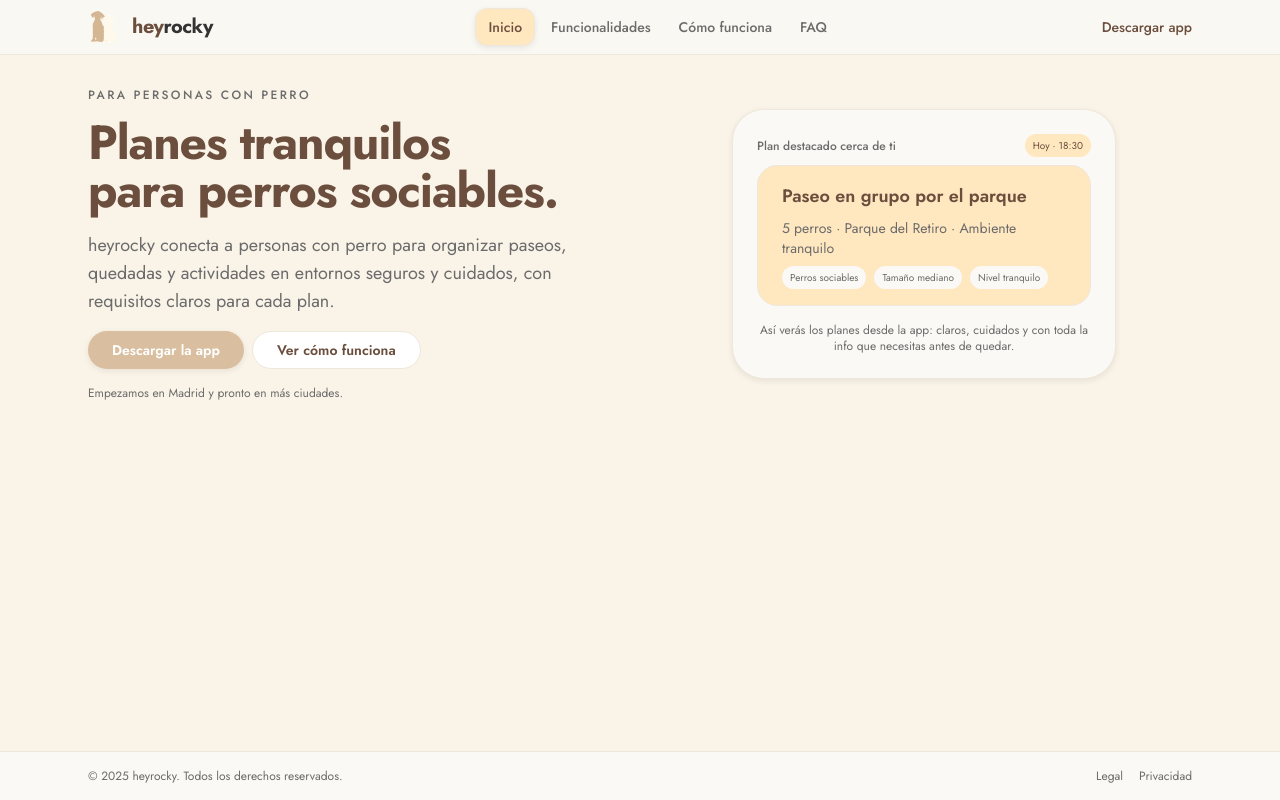
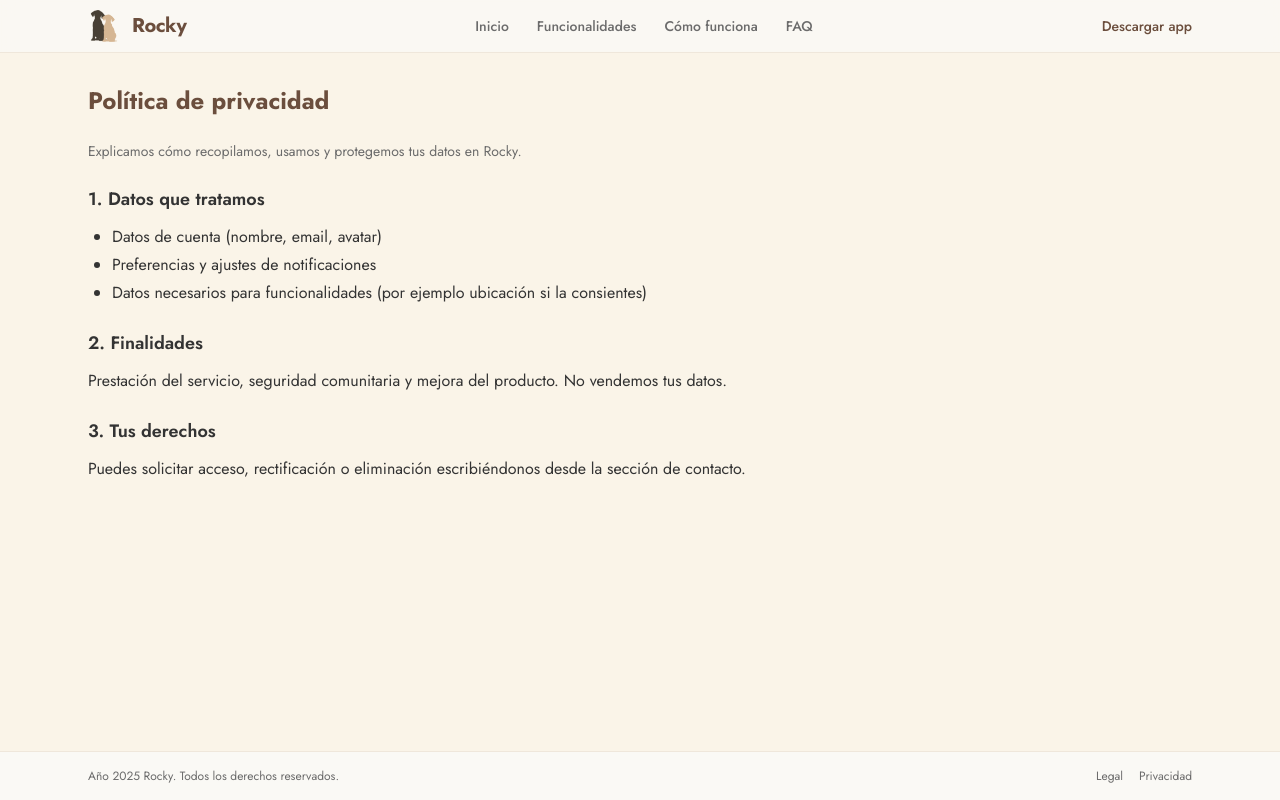
Before and after one commit to adrides/Website, a React (Vite) app: page /privacy in a window 1280 px wide. Before the commit this address led to /. Built offline with nearby package versions, Linux system fonts and the light colour scheme.

Commit message:
20251116 Rocky website add logo

```diff
--- a/index.html
+++ b/index.html
@@ -2,7 +2,7 @@
 <html lang="en">
   <head>
     <meta charset="UTF-8" />
-    <link rel="icon" type="image/svg+xml" href="/vite.svg" />
+    <link rel="icon" type="image/png" href="/rocky3.png" />
     <meta name="viewport" content="width=device-width, initial-scale=1.0" />
     <title>rocky-website</title>
     <link rel="preconnect" href="https://fonts.googleapis.com" />
--- a/src/App.tsx
+++ b/src/App.tsx
@@ -4,6 +4,8 @@ import { HomePage } from "./pages/HomePage";
 import { FeaturesPage } from "./pages/FeaturesPage";
 import { HowItWorksPage } from "./pages/HowItWorksPage";
 import { FaqPage } from "./pages/FaqPage";
+import { LegalPage } from "./pages/LegalPage";
+import { PrivacyPage } from "./pages/PrivacyPage";
 
 function App() {
   return (
@@ -13,6 +15,8 @@ function App() {
         <Route path="/features" element={<FeaturesPage />} />
         <Route path="/how-it-works" element={<HowItWorksPage />} />
         <Route path="/faq" element={<FaqPage />} />
+        <Route path="/legal" element={<LegalPage />} />
+        <Route path="/privacy" element={<PrivacyPage />} />
         {/* fallback */}
         <Route path="*" element={<Navigate to="/" replace />} />
       </Routes>
--- a/src/components/Layout.tsx
+++ b/src/components/Layout.tsx
@@ -1,8 +1,10 @@
+/* eslint-disable @typescript-eslint/no-unused-vars */
 import type { ReactNode } from "react";
 import { Link, NavLink } from "react-router-dom";
 import { useState } from "react";
-import Rocky1 from "../assets/Rocky1.png";
-import Rocky2 from "../assets/Rocky2.png";
+// import Rocky1 from "../assets/Rocky1.png";
+// import Rocky2 from "../assets/Rocky2.png";
+import Rocky3 from "../assets/Rocky3.png";
 
 const baseLink =
   "px-3 py-2 rounded-rockySm text-sm font-medium transition-colors";
@@ -11,13 +13,16 @@ const inactiveLink =
 const activeLink =
   "bg-rocky-card text-rocky-primary shadow-rockyCard border border-rocky-border";
 
-const mobileLinkBase = "block px-rockyMd py-rockySm text-base font-medium transition-colors rounded-rockySm";
-const mobileInactive = "text-rocky-textMuted hover:bg-rocky-card hover:text-rocky-text";
-const mobileActive = "bg-rocky-card text-rocky-primary border border-rocky-border";
+const mobileLinkBase =
+  "block px-rockyMd py-rockySm text-base font-medium transition-colors rounded-rockySm";
+const mobileInactive =
+  "text-rocky-textMuted hover:bg-rocky-card hover:text-rocky-text";
+const mobileActive =
+  "bg-rocky-card text-rocky-primary border border-rocky-border";
 
 export function Layout({ children }: { children: ReactNode }) {
   const [isMobileMenuOpen, setIsMobileMenuOpen] = useState(false);
-  const logo = Rocky2; // swap to Rocky1 if you prefer the lighter palette
+  const logo = Rocky3; // swap to Rocky1 if you prefer the lighter palette
 
   const toggleMobileMenu = () => setIsMobileMenuOpen(!isMobileMenuOpen);
   const closeMobileMenu = () => setIsMobileMenuOpen(false);
@@ -28,9 +33,13 @@ export function Layout({ children }: { children: ReactNode }) {
       <header className="border-b border-rocky-border bg-rocky-navigator/80 backdrop-blur sticky top-0 z-50">
         <div className="mx-auto max-w-6xl px-rockyLg py-rockySm flex items-center justify-between">
           <Link to="/" className="flex items-center gap-3">
-            <img src={logo} alt="heyrocky logo" className="h-8 w-auto select-none" />
+            <img
+              src={logo}
+              alt="heyrocky logo"
+              className="h-8 w-auto select-none"
+            />
             <span className="text-xl font-bold tracking-tight text-rocky-primary">
-              hey<strong className="text-rocky-text">rocky</strong>
+              Rocky
             </span>
           </Link>
 
@@ -79,12 +88,32 @@ export function Layout({ children }: { children: ReactNode }) {
               aria-label="Toggle menu"
             >
               {isMobileMenuOpen ? (
-                <svg className="w-6 h-6" fill="none" stroke="currentColor" viewBox="0 0 24 24">
-                  <path strokeLinecap="round" strokeLinejoin="round" strokeWidth={2} d="M6 18L18 6M6 6l12 12" />
+                <svg
+                  className="w-6 h-6"
+                  fill="none"
+                  stroke="currentColor"
+                  viewBox="0 0 24 24"
+                >
+                  <path
+                    strokeLinecap="round"
+                    strokeLinejoin="round"
+                    strokeWidth={2}
+                    d="M6 18L18 6M6 6l12 12"
+                  />
                 </svg>
               ) : (
-                <svg className="w-6 h-6" fill="none" stroke="currentColor" viewBox="0 0 24 24">
-                  <path strokeLinecap="round" strokeLinejoin="round" strokeWidth={2} d="M4 6h16M4 12h16M4 18h16" />
+                <svg
+                  className="w-6 h-6"
+                  fill="none"
+                  stroke="currentColor"
+                  viewBox="0 0 24 24"
+                >
+                  <path
+                    strokeLinecap="round"
+                    strokeLinejoin="round"
+                    strokeWidth={2}
+                    d="M4 6h16M4 12h16M4 18h16"
+                  />
                 </svg>
               )}
             </button>
@@ -99,58 +128,33 @@ export function Layout({ children }: { children: ReactNode }) {
         </div>
 
         {/* Mobile Navigation Menu */}
+      </header>
 {isMobileMenuOpen && (
-          <div className="md:hidden border-t border-rocky-border bg-rocky-navigator">
-            <nav className="px-rockyLg py-rockyMd space-y-1">
-              <NavLink
-                to="/"
-                end
-                onClick={closeMobileMenu}
-                className={({ isActive }) =>
-                  `${mobileLinkBase} ${isActive ? mobileActive : mobileInactive}`
-                }
-              >
+  <div className="md:hidden fixed inset-0 z-[60]">
+    <div className="absolute inset-0 bg-black/40" onClick={closeMobileMenu} aria-hidden />
+    <div className="absolute right-0 top-0 h-full w-80 max-w-[85%] bg-rocky-navigator border-l border-rocky-border shadow-2xl">
+      <nav className="px-rockyLg py-rockyMd space-y-1 overflow-y-auto h-full">
+        <NavLink to="/" end onClick={closeMobileMenu} className={({ isActive }) => `${mobileLinkBase} ${isActive ? mobileActive : mobileInactive}`}>
           Inicio
         </NavLink>
-              <NavLink
-                to="/features"
-                onClick={closeMobileMenu}
-                className={({ isActive }) =>
-                  `${mobileLinkBase} ${isActive ? mobileActive : mobileInactive}`
-                }
-              >
+        <NavLink to="/features" onClick={closeMobileMenu} className={({ isActive }) => `${mobileLinkBase} ${isActive ? mobileActive : mobileInactive}`}>
           Funcionalidades
         </NavLink>
-              <NavLink
-                to="/how-it-works"
-                onClick={closeMobileMenu}
-                className={({ isActive }) =>
-                  `${mobileLinkBase} ${isActive ? mobileActive : mobileInactive}`
-                }
-              >
+        <NavLink to="/how-it-works" onClick={closeMobileMenu} className={({ isActive }) => `${mobileLinkBase} ${isActive ? mobileActive : mobileInactive}`}>
           Cómo funciona
         </NavLink>
-              <NavLink
-                to="/faq"
-                onClick={closeMobileMenu}
-                className={({ isActive }) =>
-                  `${mobileLinkBase} ${isActive ? mobileActive : mobileInactive}`
-                }
-              >
+        <NavLink to="/faq" onClick={closeMobileMenu} className={({ isActive }) => `${mobileLinkBase} ${isActive ? mobileActive : mobileInactive}`}>
           FAQ
         </NavLink>
         <div className="pt-rockyMd">
-                <a
-                  href="#"
-                  className="block w-full text-center px-rockyLg py-rockySm rounded-rockyLg bg-rocky-primary text-white font-semibold shadow-rockyCard hover:opacity-90 transition-opacity"
-                >
+          <a href="#" className="block w-full text-center px-rockyLg py-rockySm rounded-rockyLg bg-rocky-primary text-white font-semibold shadow-rockyCard hover:opacity-90 transition-opacity">
             Descargar app
           </a>
         </div>
       </nav>
     </div>
+  </div>
 )}
-      </header>
 
       {/* MAIN */}
       {/* MAIN: ocupa todo el espacio libre */}
@@ -164,7 +168,7 @@ export function Layout({ children }: { children: ReactNode }) {
       <footer className="border-t border-rocky-border mt-rockyXl bg-rocky-navigator">
         <div className="mx-auto max-w-6xl px-rockyLg py-rockyMd flex flex-col md:flex-row items-center justify-between gap-4 text-xs text-rocky-textMuted">
           <p className="flex items-center gap-2">
-            © {new Date().getFullYear()} heyrocky. Todos los derechos
+            Año {new Date().getFullYear()} Rocky. Todos los derechos
             reservados.
           </p>
           <div className="flex gap-4">
--- a/src/pages/FeaturesPage.tsx
+++ b/src/pages/FeaturesPage.tsx
@@ -32,7 +32,7 @@ export function FeaturesPage() {
           Todo pensado para planes tranquilos y cuidados.
         </h2>
         <p className="text-rocky-textMuted text-base">
-          heyrocky nace para hacer más fácil organizar paseos y quedadas con tu
+          Rocky nace para hacer más fácil organizar paseos y quedadas con tu
           perro, con toda la información importante visible desde el primer
           momento.
         </p>
--- a/src/pages/HomePage.tsx
+++ b/src/pages/HomePage.tsx
@@ -14,7 +14,7 @@ export function HomePage() {
         </h1>
 
         <p className="text-rocky-textMuted text-lg max-w-xl">
-          heyrocky conecta a personas con perro para organizar paseos, quedadas y
+          Rocky conecta a personas con perro para organizar paseos, quedadas y
           actividades en entornos seguros y cuidados, con requisitos claros para
           cada plan.
         </p>
--- a/src/pages/HowItWorksPage.tsx
+++ b/src/pages/HowItWorksPage.tsx
@@ -32,7 +32,7 @@ export function HowItWorksPage() {
           Diseñado para organizar planes en minutos, no en horas.
         </h2>
         <p className="text-rocky-textMuted text-base">
-          Desde el primer paso hasta el momento de quedar en el parque, heyrocky
+          Desde el primer paso hasta el momento de quedar en el parque, Rocky
           te acompaña con un flujo sencillo y claro.
         </p>
       </header>
--- /dev/null
+++ b/src/pages/LegalPage.tsx
@@ -0,0 +1,33 @@
+export function LegalPage() {
+  return (
+    <div className="space-y-6">
+      <h1 className="text-2xl font-bold text-rocky-primary">Aviso legal</h1>
+      <p className="text-rocky-textMuted text-sm">
+        Esta página recoge la información legal y condiciones de uso de Rocky.
+      </p>
+
+      <section className="space-y-3">
+        <h2 className="text-lg font-semibold">1. Identidad del responsable</h2>
+        <p>
+          Rocky — Plataforma comunitaria para amantes de los perros. Si necesitas
+          contactarnos, utiliza el formulario disponible en la web o la app.
+        </p>
+      </section>
+
+      <section className="space-y-3">
+        <h2 className="text-lg font-semibold">2. Condiciones de uso</h2>
+        <p>
+          El uso de la web y la app implica la aceptación de estas condiciones. Nos reservamos
+          el derecho a realizar cambios para mejorar el servicio y la experiencia.
+        </p>
+      </section>
+
+      <section className="space-y-3">
+        <h2 className="text-lg font-semibold">3. Propiedad intelectual</h2>
+        <p>
+          El nombre, la marca y los recursos visuales de Rocky no pueden utilizarse sin permiso.
+        </p>
+      </section>
+    </div>
+  );
+}
--- /dev/null
+++ b/src/pages/PrivacyPage.tsx
@@ -0,0 +1,33 @@
+export function PrivacyPage() {
+  return (
+    <div className="space-y-6">
+      <h1 className="text-2xl font-bold text-rocky-primary">Política de privacidad</h1>
+      <p className="text-rocky-textMuted text-sm">
+        Explicamos cómo recopilamos, usamos y protegemos tus datos en Rocky.
+      </p>
+
+      <section className="space-y-3">
+        <h2 className="text-lg font-semibold">1. Datos que tratamos</h2>
+        <ul className="list-disc pl-6 space-y-1">
+          <li>Datos de cuenta (nombre, email, avatar)</li>
+          <li>Preferencias y ajustes de notificaciones</li>
+          <li>Datos necesarios para funcionalidades (por ejemplo ubicación si la consientes)</li>
+        </ul>
+      </section>
+
+      <section className="space-y-3">
+        <h2 className="text-lg font-semibold">2. Finalidades</h2>
+        <p>
+          Prestación del servicio, seguridad comunitaria y mejora del producto. No vendemos tus datos.
+        </p>
+      </section>
+
+      <section className="space-y-3">
+        <h2 className="text-lg font-semibold">3. Tus derechos</h2>
+        <p>
+          Puedes solicitar acceso, rectificación o eliminación escribiéndonos desde la sección de contacto.
+        </p>
+      </section>
+    </div>
+  );
+}
```
Also changed, not shown: deployPrompt.txt, public/Rocky3.png (added), src/assets/Rocky3.png (added). Lines whose indentation alone changed are shown as unchanged.
